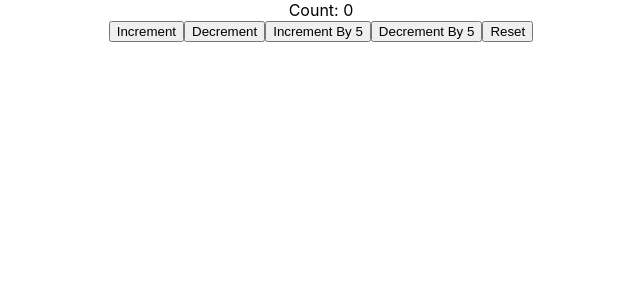
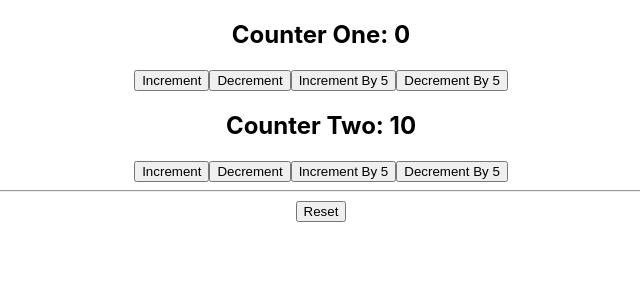
Before and after one commit to ZikaZaki/react-hooks, a React (Create React App) app: page / in a window 1280 px wide. Shown: the top 300 px of the page, without its empty margins (319-959 px from the left). Built offline with nearby package versions, Linux system fonts and the light colour scheme.

Commit message:
update initialState

```diff
--- a/src/components/CounterTwo.js
+++ b/src/components/CounterTwo.js
@@ -1,14 +1,19 @@
 import React, { useReducer } from "react"
 
 const initialState = {
-  firstCounter: 0
+  firstCounter: 0,
+  secondCounter: 10
 }
 const reducer = (state, action) => {
   switch(action.type) {
     case 'increment':
-      return { firstCounter: state.firstCounter + action.value }
+      return { ...state, firstCounter: state.firstCounter + action.value }
     case 'decrement':
-      return { firstCounter: state.firstCounter - action.value}
+      return { ...state, firstCounter: state.firstCounter - action.value }
+    case 'increment2':
+      return { ...state, secondCounter: state.secondCounter + action.value }
+    case 'decrement2':
+      return { ...state, secondCounter: state.secondCounter - action.value }
     case 'reset':
       return initialState
     default:
@@ -21,11 +26,21 @@
 
   return (
     <div>
-      <div>Count: {count.firstCounter}</div>
-      <button onClick={() => dispatch({type: 'increment', value: 1})}>Increment</button>
-      <button onClick={() => dispatch({type: 'decrement', value: 1})}>Decrement</button>
-      <button onClick={() => dispatch({type: 'increment', value: 5})}>Increment By 5</button>
-      <button onClick={() => dispatch({type: 'decrement', value: 5})}>Decrement By 5</button>
+      <div>
+        <h2>Counter One: {count.firstCounter}</h2>
+        <button onClick={() => dispatch({type: 'increment', value: 1})}>Increment</button>
+        <button onClick={() => dispatch({type: 'decrement', value: 1})}>Decrement</button>
+        <button onClick={() => dispatch({type: 'increment', value: 5})}>Increment By 5</button>
+         <button onClick={() => dispatch({type: 'decrement', value: 5})}>Decrement By 5</button>
+      </div>
+      <div>
+        <h2>Counter Two: {count.secondCounter}</h2>
+        <button onClick={() => dispatch({type: 'increment2', value: 1})}>Increment</button>
+        <button onClick={() => dispatch({type: 'decrement2', value: 1})}>Decrement</button>
+        <button onClick={() => dispatch({type: 'increment2', value: 5})}>Increment By 5</button>
+        <button onClick={() => dispatch({type: 'decrement2', value: 5})}>Decrement By 5</button>
+      </div>
+      <hr />
       <button onClick={() => dispatch({type: 'reset'})}>Reset</button>
     </div>
   )
```
